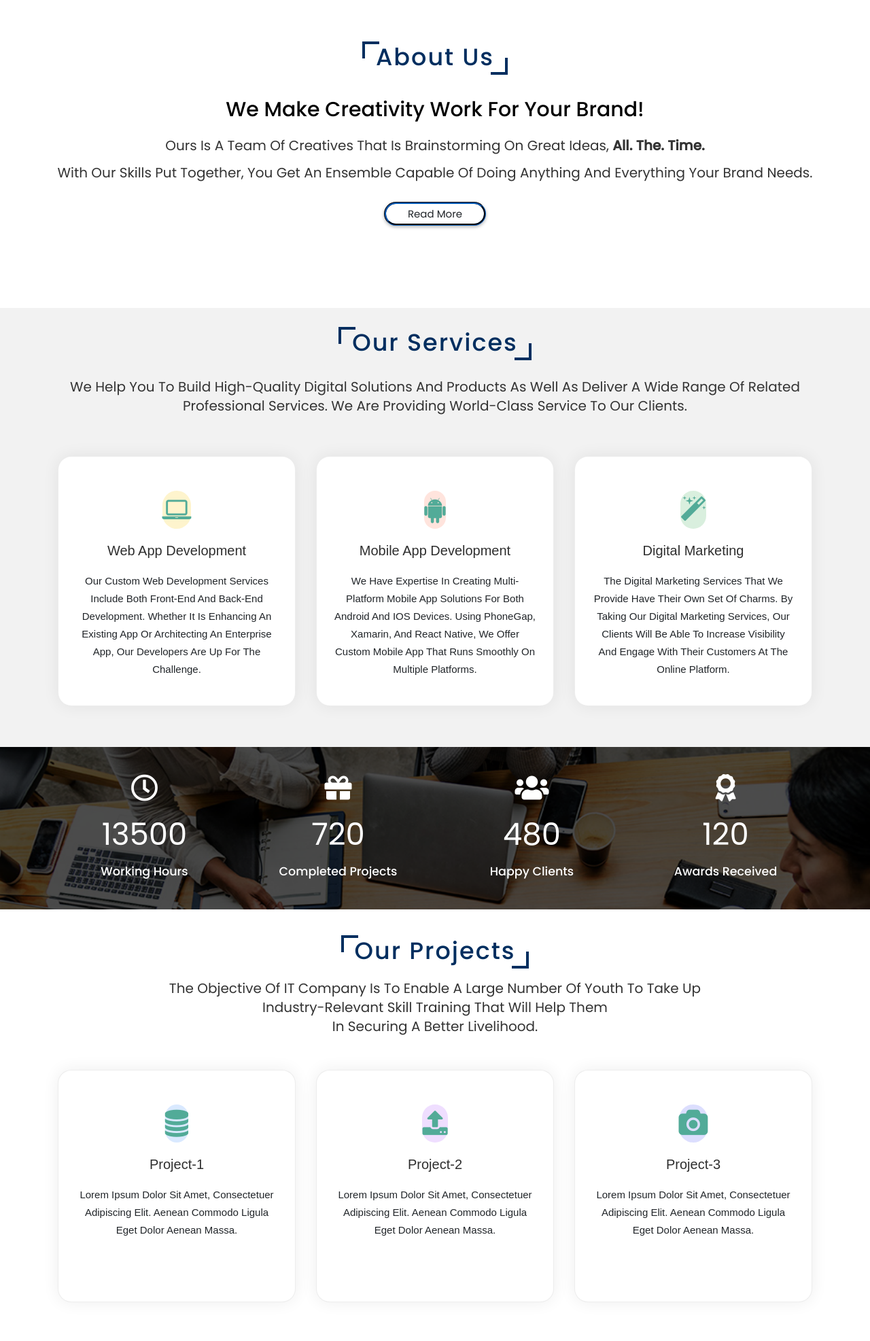
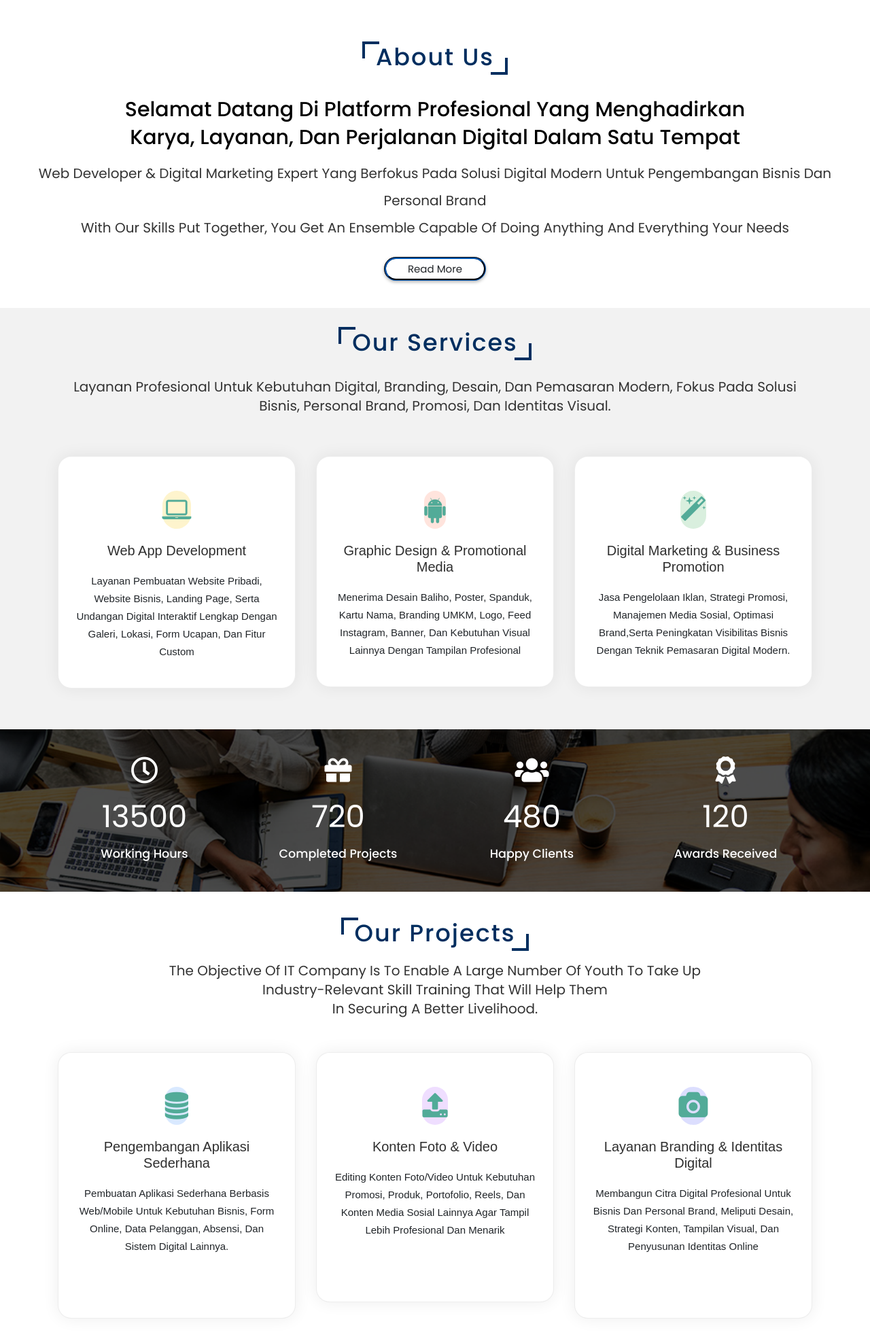
Before and after one commit to MuhammadTomi/websitetm-web, a plain HTML site: page index.html in a window 1280 px wide. Shown: the part 787-2760 px from the top of the page at 68% size. Drawn offline with nearby package versions, Linux system fonts and the light colour scheme.

Commit message:
Update index.html

```diff
--- a/index.html
+++ b/index.html
@@ -4,7 +4,7 @@
     <meta charset="UTF-8">
     <meta http-equiv="X-UA-Compatible" content="IE=edge">
     <meta name="viewport" content="width=device-width, initial-scale=1.0">
-    <title>IT Company Website</title>
+    <title>Website_MuhammadTomi_</title>
     <link rel="stylesheet" href="./css/style.css">
     <link rel="stylesheet" href="https://cdnjs.cloudflare.com/ajax/libs/font-awesome/5.15.3/css/all.min.css">
     <script src="https://cdnjs.cloudflare.com/ajax/libs/jquery/3.6.0/jquery.min.js"></script>
@@ -38,8 +38,8 @@
     </header>
 
   <section id="home" class="home">
-      <h1>Bring your Business Online</h1>
-      <h2>with IT Company Services</h2>
+      <h1>Muhammad_Tomi ST</h1>
+      <h2>Web Developer & Digital Marketing Expert</h2>
     <div class="wave wave1"></div>
     <div class="wave wave2"></div>
     <div class="wave wave3"></div>
@@ -49,9 +49,10 @@
     <h1 class="heading">about us</h1>
     <div class="row">
         <div class="content">
-            <h3>We make creativity work for your brand!</h3>
-            <p>Ours is a team of creatives that is brainstorming on great ideas,<b> all. the. time.</b><br>
-                With our skills put together, you get an ensemble capable of doing anything and everything your brand needs.</p>
+            <h3>Selamat datang di platform profesional yang menghadirkan</h3>
+            <h3>karya, layanan, dan perjalanan digital dalam satu tempat</h3>
+            <p>Web Developer & Digital Marketing Expert yang berfokus pada solusi digital modern untuk pengembangan bisnis dan personal brand</b><br>
+                With our skills put together, you get an ensemble capable of doing anything and everything your needs</p>
             <a href="#"><button class="btn">Read More</button></a>
         </div>
     </div>
@@ -62,25 +63,27 @@
       <div class="row">
         <div class="section-head col-sm-12" id="service">
           <h1>Our Services</h1>
-          <p>We help you to build high-quality digital solutions and products as well as deliver a wide range of related professional services. We are providing world-class service to our clients.
+          <p>Layanan profesional untuk kebutuhan digital, branding, desain, dan pemasaran modern, Fokus pada solusi bisnis, personal brand, promosi, dan identitas visual.
             </p>
         </div>
         <div class="col-lg-4 col-sm-6">
           <div class="item"> <span class="icon feature_box_col_one"><i class="fa fa-laptop"></i></span>
             <h6>Web App Development</h6>
-            <p>Our Custom Web Development Services Include Both Front-End And Back-End Development. Whether It Is Enhancing An Existing App Or Architecting An Enterprise App, Our Developers Are Up For The Challenge.</p>
+            <p>Layanan pembuatan website pribadi, website bisnis, landing page, serta
+              undangan digital interaktif lengkap dengan galeri, lokasi, form ucapan, dan fitur custom</p>
           </div>
         </div>
         <div class="col-lg-4 col-sm-6">
           <div class="item"> <span class="icon feature_box_col_two"><i class="fa fa-android"></i></span>
-            <h6>Mobile App Development</h6>
-            <p>We Have Expertise In Creating Multi-Platform Mobile App Solutions For Both Android And IOS Devices. Using PhoneGap, Xamarin, And React Native, We Offer Custom Mobile App That Runs Smoothly On Multiple Platforms.</p>
+            <h6>Graphic Design & Promotional Media</h6>
+            <p>Menerima desain baliho, poster, spanduk, kartu nama, branding UMKM, logo,
+              feed Instagram, banner, dan kebutuhan visual lainnya dengan tampilan profesional</p>
           </div>
         </div>
         <div class="col-lg-4 col-sm-6">
           <div class="item"> <span class="icon feature_box_col_three"><i class="fa fa-magic"></i></span>
-            <h6>Digital Marketing</h6>
-            <p>The digital marketing services that we provide have their own set of charms. By taking our digital marketing services, our clients will be able to increase visibility and engage with their customers at the online platform.</p>
+            <h6>Digital Marketing & Business Promotion</h6>
+            <p>Jasa pengelolaan iklan, strategi promosi, manajemen media sosial, optimasi brand,serta peningkatan visibilitas bisnis dengan teknik pemasaran digital Modern.</p>
           </div>
         </div>
       </div>
@@ -128,22 +131,23 @@
         <div class="col-lg-4 col-sm-6">
 
           <div class="item"> <span class="icon feature_box_col_four"><i class="fa fa-database"></i></span>
-            <h6>Project-1</h6>
+            <h6>Pengembangan Aplikasi Sederhana</h6>
 
-            <p>Lorem ipsum dolor sit amet, consectetuer adipiscing elit. Aenean commodo ligula eget dolor Aenean massa.<br><br><br></p>
+            <p>Pembuatan aplikasi sederhana berbasis web/mobile untuk kebutuhan bisnis,
+              form online, data pelanggan, absensi, dan sistem digital lainnya.<br><br><br></p>
           </div>
         </div>
 
         <div class="col-lg-4 col-sm-6">
           <div class="item"> <span class="icon feature_box_col_five"><i class="fa fa-upload"></i></span>
-            <h6>Project-2</h6>
-            <p>Lorem ipsum dolor sit amet, consectetuer adipiscing elit. Aenean commodo ligula eget dolor Aenean massa.<br><br><br></p>
+            <h6>Konten Foto & Video</h6>
+            <p>Editing konten foto/video untuk kebutuhan promosi, produk, portofolio, reels, dan konten media sosial lainnya agar tampil lebih profesional dan menarik<br><br><br></p>
           </div>
         </div>
         <div class="col-lg-4 col-sm-6">
           <div class="item"> <span class="icon feature_box_col_six"><i class="fa fa-camera"></i></span>
-            <h6>Project-3</h6>
-            <p>Lorem ipsum dolor sit amet, consectetuer adipiscing elit. Aenean commodo ligula eget dolor Aenean massa.<br><br><br></p>
+            <h6>Layanan Branding & Identitas Digital</h6>
+            <p>Membangun citra digital profesional untuk bisnis dan personal brand, meliputi desain, strategi konten, tampilan visual, dan penyusunan identitas online<br><br><br></p>
           </div>
         </div>
       </div>
```
